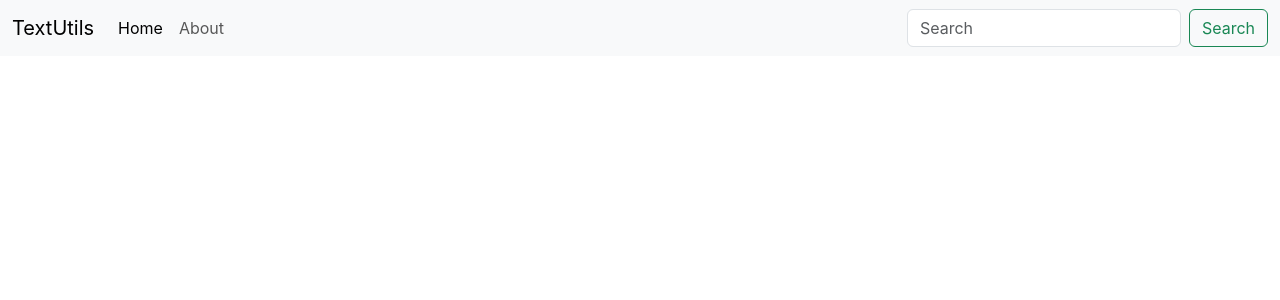
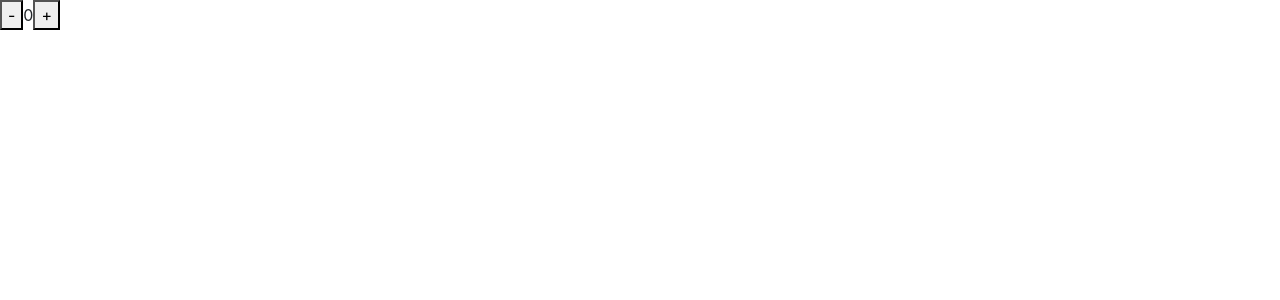
Before and after one commit to nabin2004/MyPortfolioWebsite, a React (Create React App) app: page / in a window 1280 px wide. Shown: the top 300 px of the page. Built offline with nearby package versions, Linux system fonts and the light colour scheme.

Commit message:
learned Counter

```diff
--- a/package.json
+++ b/package.json
@@ -8,7 +8,7 @@
     "@testing-library/user-event": "^13.5.0",
     "react": "^18.2.0",
     "react-dom": "^18.2.0",
-    "react-scripts": "5.0.1",
+    "react-scripts": "^5.0.1",
     "web-vitals": "^2.1.4"
   },
   "scripts": {
--- a/src/App.css
+++ b/src/App.css
@@ -1,38 +1,4 @@
-.App {
-  text-align: center;
-}
-
-.App-logo {
-  height: 40vmin;
-  pointer-events: none;
-}
-
-@media (prefers-reduced-motion: no-preference) {
-  .App-logo {
-    animation: App-logo-spin infinite 20s linear;
-  }
-}
-
-.App-header {
-  background-color: #282c34;
-  min-height: 100vh;
-  display: flex;
-  flex-direction: column;
+h1 .crimson{
   align-items: center;
   justify-content: center;
-  font-size: calc(10px + 2vmin);
-  color: white;
 }
-
-.App-link {
-  color: #61dafb;
-}
-
-@keyframes App-logo-spin {
-  from {
-    transform: rotate(0deg);
-  }
-  to {
-    transform: rotate(360deg);
-  }
-}
--- a/src/App.js
+++ b/src/App.js
@@ -1,31 +1,25 @@
 import './App.css';
+import { useState } from 'react';
 
 function App() {
+  const [count, setCount] = useState(0)
+
+  const add = ()=>{
+    setCount(count +1 )
+  }
+  const sub = ()=>{
+    if(count > 0){
+    setCount(count - 1 )
+    }
+  }
+
   return (
-    <div className="App">
-    <nav className="navbar navbar-expand-lg bg-body-tertiary">
-  <div className="container-fluid">
-    <a className="navbar-brand" href="/">TextUtils</a>
-    <button className="navbar-toggler" type="button" data-bs-toggle="collapse" data-bs-target="#navbarSupportedContent" aria-controls="navbarSupportedContent" aria-expanded="false" aria-label="Toggle navigation">
-      <span className="navbar-toggler-icon"></span>
-    </button>
-    <div className="collapse navbar-collapse" id="navbarSupportedContent">
-      <ul className="navbar-nav me-auto mb-2 mb-lg-0">
-        <li className="nav-item">
-          <a className="nav-link active" aria-current="page" href="/">Home</a>
-        </li>
-        <li className="nav-item">
-          <a className="nav-link" href="/">About</a>
-        </li>
-      </ul>
-      <form className="d-flex" role="search">
-        <input className="form-control me-2" type="search" placeholder="Search" aria-label="Search"/>
-        <button className="btn btn-outline-success" type="submit">Search</button>
-      </form>
-    </div>
+    <div>
+  <button onClick={sub}>-</button>
+  <span>{count}</span>
+  <button onClick={add}>+</button>
+    {count !== 0 ? <h1>The {count} is {count%2 === 0 ? "Even": "Odd"}</h1>: null}
   </div>
-</nav>
-    </div>
   );
 }
 
```
Also changed, not shown: 1 other file (tests, documents, lock files or other folders).
